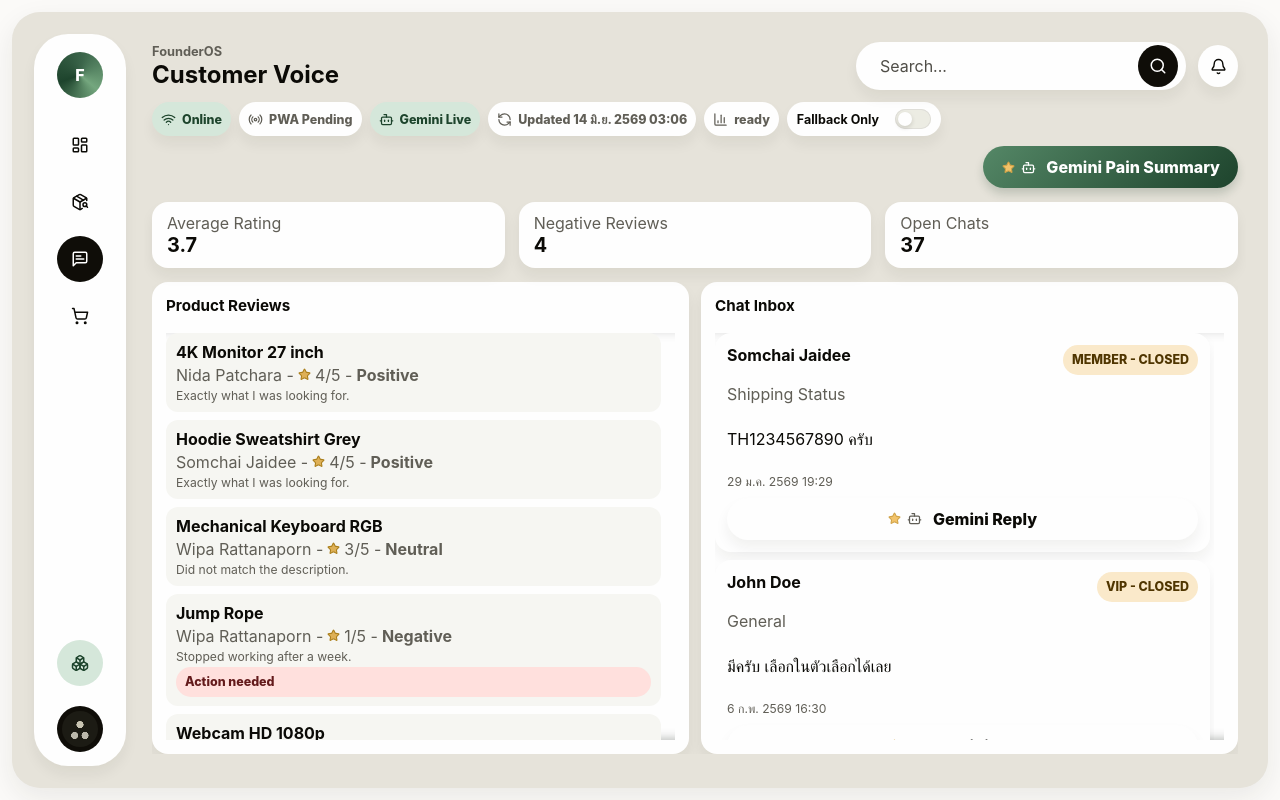
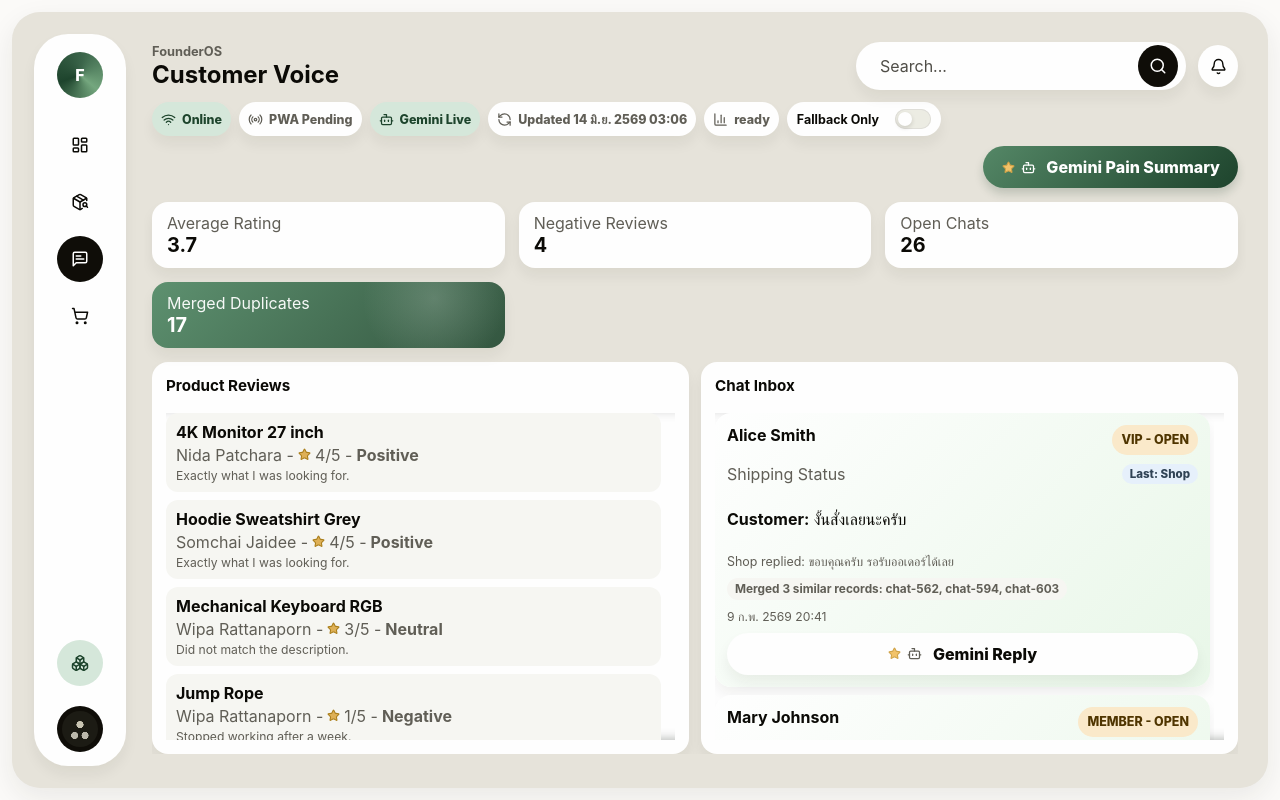
Before and after one commit to newton1306/FounderOS---AI-Business-Command-Center, a React (Vite) app: page /voice in a window 1280 px wide. Built offline with nearby package versions, Linux system fonts and the light colour scheme.

Commit message:
Clarify chat inbox sender and duplicates

```diff
--- a/src/pages/CustomerVoicePage.tsx
+++ b/src/pages/CustomerVoicePage.tsx
@@ -4,13 +4,15 @@ import type { AppContext } from "../app/App";
 import { chats } from "../data/source";
 import { detectChatTopic, productById, productReviews, userById } from "../lib/analytics";
 import { getReply, getReviewPainSummary } from "../lib/aiClient";
-import type { ActionBrief, AiMode } from "../lib/types";
+import type { ActionBrief, AiMode, Chat } from "../lib/types";
 import { dateTime } from "../lib/format";
 
 export function CustomerVoicePage(ctx: AppContext) {
   const reviews = useMemo(() => productReviews(), []);
+  const chatGroups = useMemo(() => groupDuplicateChats(chats), []);
   const avg = reviews.length ? reviews.reduce((sum, review) => sum + review.rating, 0) / reviews.length : 0;
   const negative = reviews.filter((review) => review.rating <= 2);
+  const hiddenDuplicateChats = chats.length - chatGroups.length;
   const [summary, setSummary] = useState<ActionBrief | null>(null);
   const [summaryMode, setSummaryMode] = useState<AiMode | null>(null);
   const [reply, setReply] = useState<Record<string, string>>({});
@@ -43,7 +45,8 @@ export function CustomerVoicePage(ctx: AppContext) {
       <div className="kpi-grid compact">
         <Metric label="Average Rating" value={avg.toFixed(1)} />
         <Metric label="Negative Reviews" value={String(negative.length)} />
-        <Metric label="Open Chats" value={String(chats.filter((chat) => chat.status === "OPEN").length)} />
+        <Metric label="Open Chats" value={String(chatGroups.filter((group) => group.chat.status === "OPEN").length)} />
+        <Metric label="Merged Duplicates" value={String(hiddenDuplicateChats)} />
       </div>
       {summary && <section className="decision-panel ai-surface"><span className="ai-corner-star" aria-label="Gemini powered"><Star size={15} aria-hidden="true" /></span>{summaryMode === "fallback" && <FallbackNotice />}<p className="summary">{summary.summary}</p><div className="action-list">{summary.actions.map((action) => <article className="action-item" key={action.title}><strong>{action.title}</strong><span>{action.reason}</span><em>{action.impact}</em></article>)}</div></section>}
       <div className="mobile-segment" aria-label="Customer voice sections">
@@ -63,15 +66,23 @@ export function CustomerVoicePage(ctx: AppContext) {
         <section className="panel" data-mobile-panel={mobileTab === "chats" ? "active" : "hidden"}>
           <h3>Chat Inbox</h3>
           <div className="list">
-            {chats.slice().sort((a, b) => a.status.localeCompare(b.status)).map((chat) => {
+            {chatGroups.map((group) => {
+              const chat = group.chat;
               const customer = userById(chat.user_id);
               const latest = chat.messages[chat.messages.length - 1];
+              const latestCustomerMessage = [...chat.messages].reverse().find((message) => message.sender === "USER");
+              const latestShopMessage = [...chat.messages].reverse().find((message) => message.sender === "SHOP");
               const topic = detectChatTopic(chat.messages.map((message) => message.text).join(" "));
               return <article className={`chat-card ${chat.status === "OPEN" ? "open" : ""}`} key={chat.chat_id}>
                 <div className="chat-head"><strong>{customer?.name || "Customer"}</strong><span className="badge watch">{customer?.role || "MEMBER"} - {chat.status}</span></div>
-                <span>{topic}</span>
-                <p>{latest?.text}</p>
-                <time>{dateTime(latest?.timestamp || new Date().toISOString())}</time>
+                <div className="chat-meta-row">
+                  <span>{topic}</span>
+                  <span className={`sender-chip ${latest?.sender === "USER" ? "customer" : "shop"}`}>{latest?.sender === "USER" ? "Last: Customer" : "Last: Shop"}</span>
+                </div>
+                <p><strong className="message-label">Customer:</strong> {latestCustomerMessage?.text || latest?.text}</p>
+                {latest?.sender === "SHOP" && latestShopMessage && <em className="shop-preview">Shop replied: {latestShopMessage.text}</em>}
+                {group.duplicates.length > 1 && <span className="duplicate-note">Merged {group.duplicates.length} similar records: {group.duplicates.map((item) => item.chat_id).join(", ")}</span>}
+                <time>{dateTime((latestCustomerMessage || latest)?.timestamp || new Date().toISOString())}</time>
                 <button className="button secondary ai-action" type="button" onClick={() => generateReply(chat.chat_id)}><span className="ai-icon-pair"><Star size={13} /><Bot size={15} /></span>Gemini Reply</button>
                 {reply[chat.chat_id] && <div className="reply-box">{replyMode[chat.chat_id] === "fallback" && <FallbackNotice />}{reply[chat.chat_id]}</div>}
               </article>;
@@ -90,3 +101,26 @@ function FallbackNotice() {
 function Metric({ label, value }: { label: string; value: string }) {
   return <article className="kpi-card"><span>{label}</span><strong>{value}</strong></article>;
 }
+
+function groupDuplicateChats(items: Chat[]) {
+  const groups = new Map<string, Chat[]>();
+  for (const chat of items) {
+    const signature = [
+      chat.user_id,
+      ...chat.messages.map((message) => `${message.sender}:${message.text}`)
+    ].join("|");
+    groups.set(signature, [...(groups.get(signature) || []), chat]);
+  }
+
+  return Array.from(groups.values())
+    .map((duplicates) => {
+      const chat = duplicates.find((item) => item.status === "OPEN") || duplicates[0];
+      return { chat, duplicates };
+    })
+    .sort((a, b) => {
+      if (a.chat.status !== b.chat.status) return a.chat.status === "OPEN" ? -1 : 1;
+      const aLatest = a.chat.messages.at(-1)?.timestamp || "";
+      const bLatest = b.chat.messages.at(-1)?.timestamp || "";
+      return bLatest.localeCompare(aLatest);
+    });
+}
--- a/src/styles/app.css
+++ b/src/styles/app.css
@@ -1139,6 +1139,47 @@ select {
 .chat-card.open {
   background: linear-gradient(135deg, var(--bg), oklch(0.96 0.025 145));
 }
+.chat-meta-row {
+  display: flex;
+  align-items: center;
+  justify-content: space-between;
+  gap: 8px;
+}
+.sender-chip {
+  flex: 0 0 auto;
+  border-radius: 999px;
+  padding: 3px 8px;
+  font-size: 0.72rem;
+  font-weight: 800;
+}
+.sender-chip.customer {
+  background: var(--primary-soft);
+  color: var(--primary-strong);
+}
+.sender-chip.shop {
+  background: oklch(0.95 0.018 250);
+  color: oklch(0.37 0.04 250);
+}
+.message-label {
+  color: var(--ink);
+}
+.shop-preview {
+  color: var(--muted);
+  font-size: 0.78rem;
+  font-style: normal;
+}
+.duplicate-note {
+  display: inline-flex;
+  width: fit-content;
+  max-width: 100%;
+  padding: 4px 8px;
+  border-radius: 999px;
+  background: var(--surface);
+  color: var(--muted);
+  font-size: 0.74rem;
+  font-weight: 700;
+  overflow-wrap: anywhere;
+}
 .reply-box {
   margin-top: 8px;
   padding: 14px;
```
